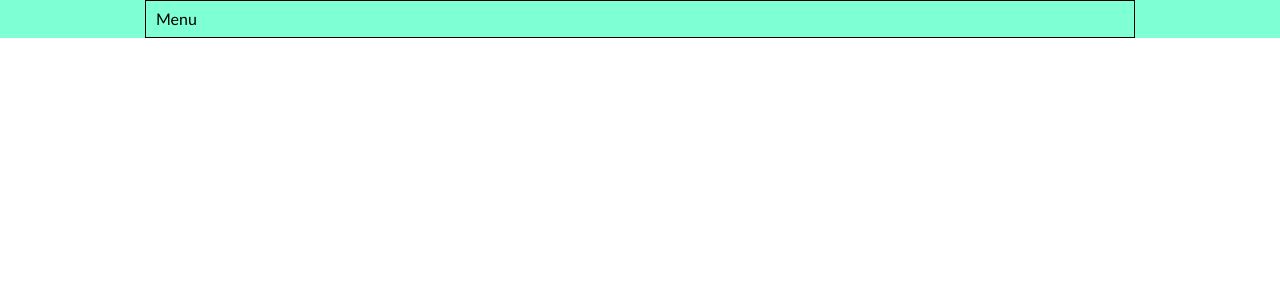
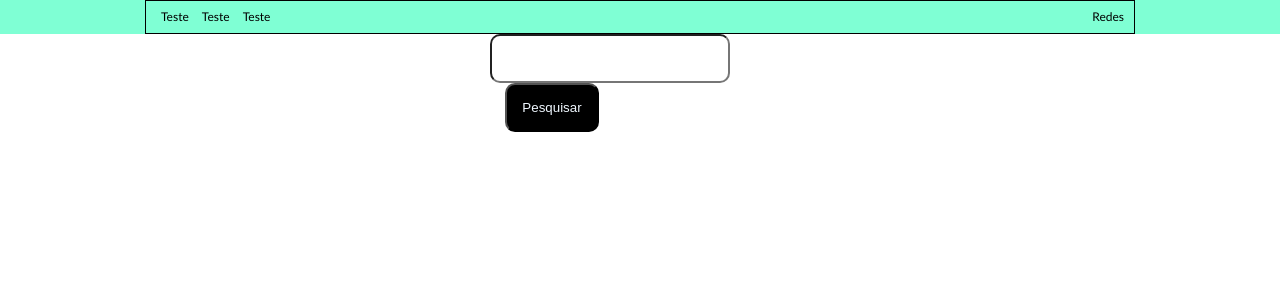
Before and after one commit to WillianTambori/ProjetoWeb, a PHP site: page /menuSup.html in a window 1280 px wide. Shown: the top 300 px of the page. Run offline with PHP 8.4, Linux system fonts and the light colour scheme.

Commit message:
css do menu em andamento, trantando neste momento do form de pesquisa

```diff
--- a/css/cssGeral.css
+++ b/css/cssGeral.css
@@ -2,9 +2,15 @@ body {
     margin: 0;
     padding: 0;
     font-family: 'Trebuchet MS', 'Lucida Sans Unicode', 'Lucida Grande', 'Lucida Sans', Arial, sans-serif;
+    font-size: 0.75em;
 }
+/* Topo Menu */
 header {
     background-color: aquamarine;
+}
+section {
+    max-width: 990px;
+    margin: 0 auto;
 }
 nav {
     max-width: 990px;
@@ -12,6 +18,25 @@ nav {
     border: solid 1px #000;
     padding: 10px;
     display: flex;
+    justify-content: space-between;
+    align-items: center;
+}
+nav a {
+    text-decoration: none;
+    padding: 10px 5px;
+    color: black;
+}
+nav a:hover {
+    text-decoration: none;
+    padding: 10px 5px;
+    background-color: #000;
+    color: aliceblue;
+}
+nav ul li {
+    margin: 0;
+    padding: 0;
+    list-style: none;
+    display: inline;
 }
 .resumoOpcoes{
     flex-direction: row;
@@ -21,4 +46,33 @@ nav {
 .redesSociais{
     flex-direction: row;
     align-items: center;
+    justify-content: flex-end;
 }
+
+.pesquisa {
+    display: flex;
+    flex-direction: column;
+    align-items: center;
+    justify-content: center;
+}
+
+.pesquisa .campo{
+    padding: 15px 5px;
+    border-radius: 10px;
+    width: 80%;
+}
+.pesquisa .bot{
+    padding: 15px;
+    border-radius: 10px;
+    background-color: #000;
+    color: aliceblue;
+    margin-left: 15px;
+}
+
+/* banner */
+
+.bannerHome{
+    width: 100%;
+    height: 18.75em;
+    background-color: beige;
+}
--- a/menuSup.html
+++ b/menuSup.html
@@ -10,7 +10,24 @@
 </head>
 <body>
     <header>
-        <nav>Menu</nav>
+        <nav>
+            <div class="resumoOpcoes">
+                <ul>
+                    <li><a href="#">Teste</a></li>
+                    <li><a href="#">Teste</a></li>
+                    <li><a href="#">Teste</a></li>
+                </ul>
+            </div>
+            <div class="redesSociais">
+                Redes
+            </div>
+        </nav>
     </header>
+    <section class="pesquisa">
+        <form>
+            <div></div>
+            <input type="text" value="" class="campo" /><input type="submit" value="Pesquisar" class="bot">
+        </form>
+    </section>
 </body>
 </html>
```
